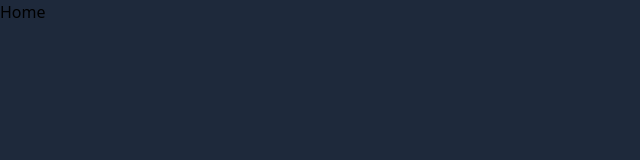
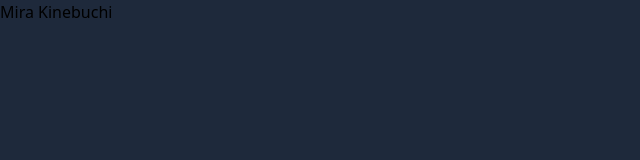
Before and after one commit to mira-kine/mira-portfolio, a React app: page / in a window 1280 px wide. Shown: the top 160 px of the page, without its empty margins (0-640 px from the left). Built offline with nearby package versions, Linux system fonts and the light colour scheme.

Commit message:
building out home page

```diff
--- a/src/views/Home/Home.jsx
+++ b/src/views/Home/Home.jsx
@@ -3,9 +3,11 @@ import React from 'react'
 export default function Home() {
   return (
       <div>
-          <h1 className="text-black">
-              Home
-          </h1>
+          <div>
+            <h1 className="text-black">
+              Mira Kinebuchi
+            </h1>
+          </div>
       </div>
   )
 }
```
